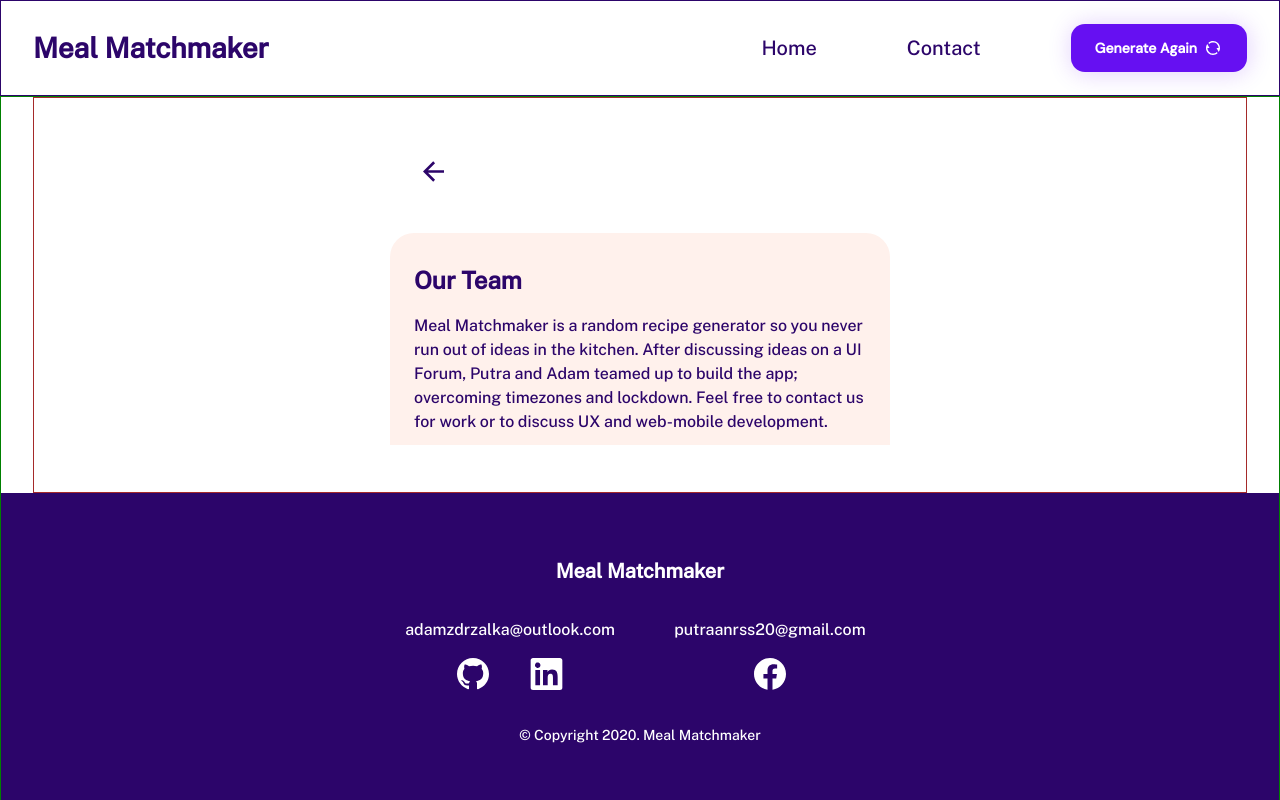
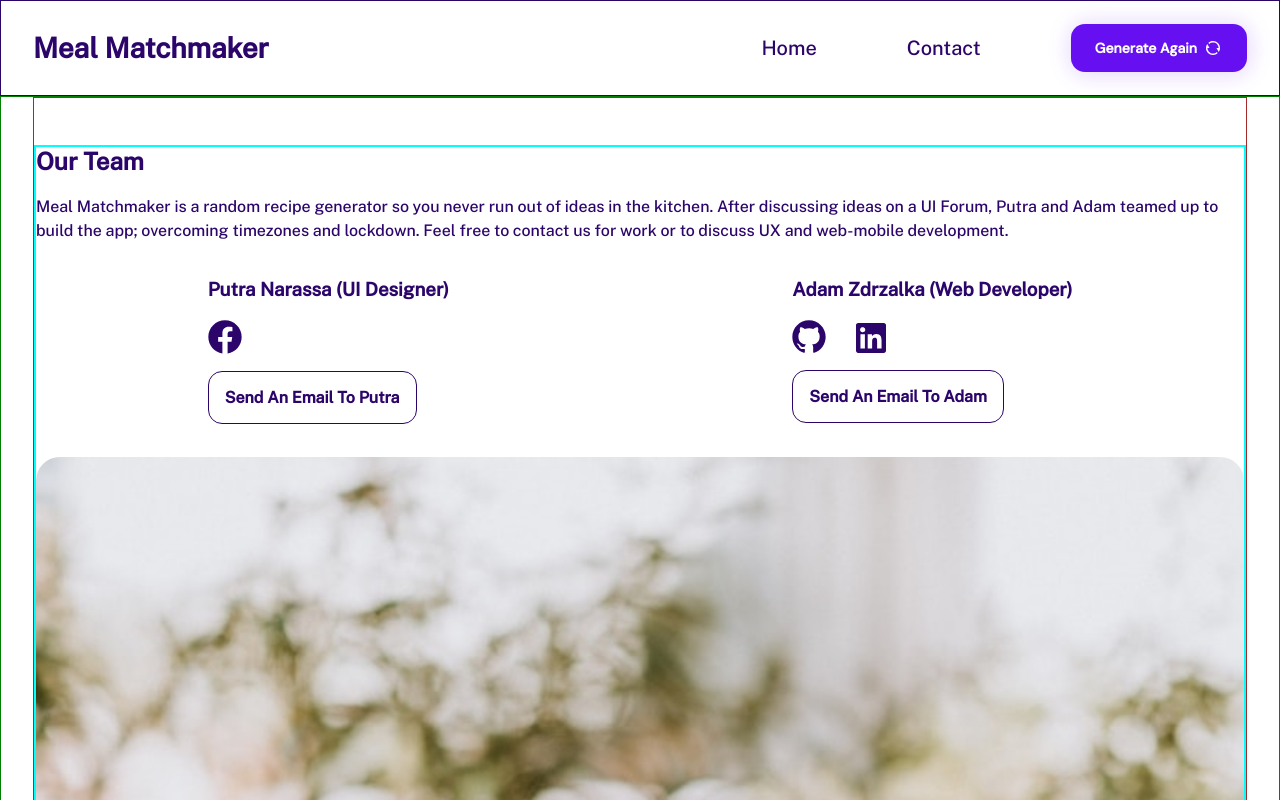
Before and after one commit to moderndayNeo/Meal-Matchmaker, a React (Create React App) app: page /contact in a window 1280 px wide. Built offline with nearby package versions, Linux system fonts and the light colour scheme.

Commit message:
feat: Apply styles to ContactPage on desktop

```diff
--- a/src/Main/ContactPage/ContactPage.css
+++ b/src/Main/ContactPage/ContactPage.css
@@ -50,10 +50,24 @@
 
 @media (min-width: 800px) {
     .ContactPage {
-        width: 500px;
-        position: relative;
-        height: 300px;
-        margin: auto;
+        height: auto;
 
     }
+
+    .ContactPage .team-members {
+        display: flex;
+        justify-content: space-around;
+    }
+
+    .ContactPage .contact-nav {
+        display: none;
+    }
+    .ContactPage .main-wrapper {
+        position: relative;
+        background: white;
+        top: 0;
+        border: 2px solid aqua;
+        border-radius: 0;
+        padding: 0;
+    }
 }
--- a/src/Main/ContactPage/ContactPage.tsx
+++ b/src/Main/ContactPage/ContactPage.tsx
@@ -34,6 +34,7 @@ export default function ContactPage() {
                         contact us for work or to discuss UX and web-mobile
                         development.
                     </p>
+                    <div className="team-members">
                         <TeamMember
                             name="Putra Narassa (UI Designer)"
                             github=""
@@ -48,6 +49,7 @@ export default function ContactPage() {
                             linkedin="https://www.linkedin.com/in/adamzdrzalka/"
                             mailto="adamzdrzalka@outlook.com"
                         />
+                    </div>
 
                     <img
                         src={developers}
--- a/src/Main/ContactPage/TeamMember/EmailButton/EmailButton.css
+++ b/src/Main/ContactPage/TeamMember/EmailButton/EmailButton.css
@@ -5,4 +5,5 @@
     border: 1px solid var(--primary-color-dark);
     border-radius: 14px;
     color: var(--primary-color-dark);
+    font-weight: bold;
 }
```
Lines whose indentation alone changed are shown as unchanged.
